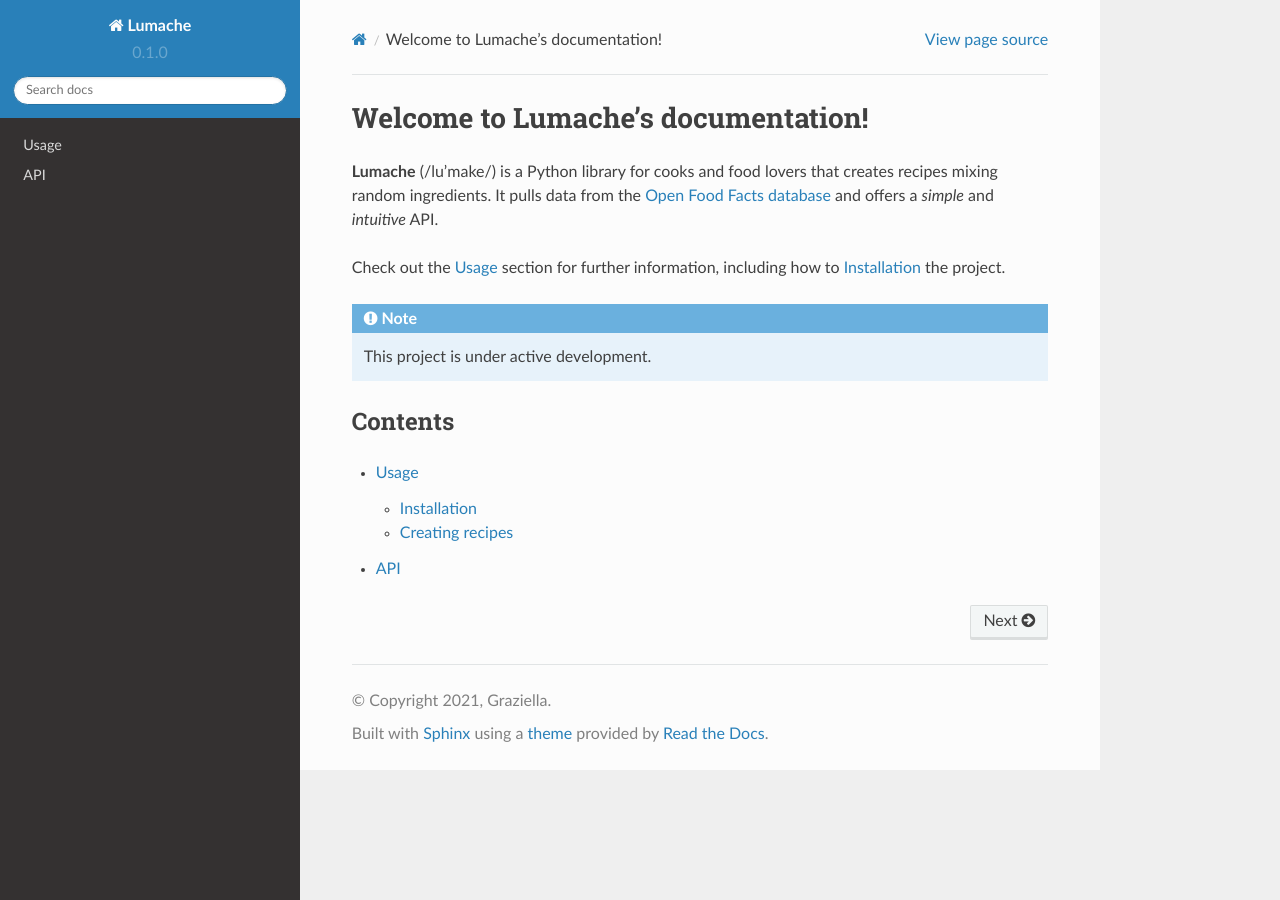
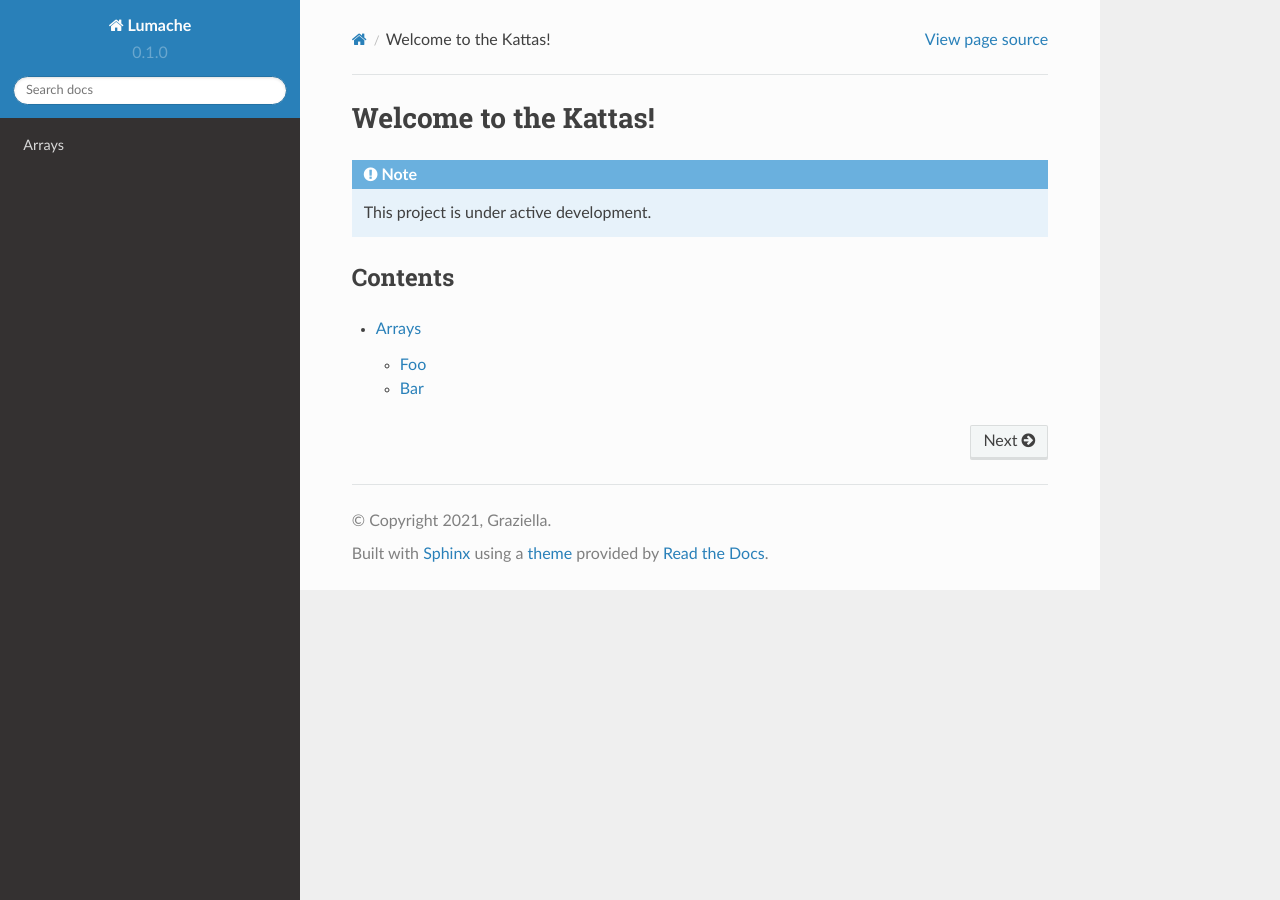
Before and after one commit to thorehusfeldt/kattas, a Sphinx documentation site: the page built from docs/source/index.rst, in a window 1280 px wide. Built offline with Sphinx 7.4.7 and the Read the Docs theme 2.0.0, drawn with Linux system fonts in a browser that asks for light colours.

Commit message:
Initial edits

```diff
--- a/docs/source/api.rst
+++ /dev/null
@@ -1,7 +0,0 @@
-API
-===
-
-.. autosummary::
-   :toctree: generated
-
-   lumache
--- /dev/null
+++ b/docs/source/arrays.rst
@@ -0,0 +1,17 @@
+Arrays
+======
+
+.. _foo:
+
+Foo
+---
+
+Lorem ipsum
+
+.. code-block:: console
+
+   (.venv) $ pip install lumache
+
+
+Bar
+---
--- a/docs/source/index.rst
+++ b/docs/source/index.rst
@@ -1,13 +1,5 @@
-Welcome to Lumache's documentation!
-===================================
-
-**Lumache** (/lu'make/) is a Python library for cooks and food lovers
-that creates recipes mixing random ingredients.
-It pulls data from the `Open Food Facts database <https://world.openfoodfacts.org/>`_
-and offers a *simple* and *intuitive* API.
-
-Check out the :doc:`usage` section for further information, including
-how to :ref:`installation` the project.
+Welcome to the Kattas!
+======================
 
 .. note::
 
@@ -18,5 +10,4 @@
 
 .. toctree::
 
-   usage
-   api
+   arrays
```
Also changed, not shown: README.rst (+2 -9 lines), docs/source/usage.rst (deleted, +0 -33 lines), lumache.py (deleted, +0 -23 lines).
